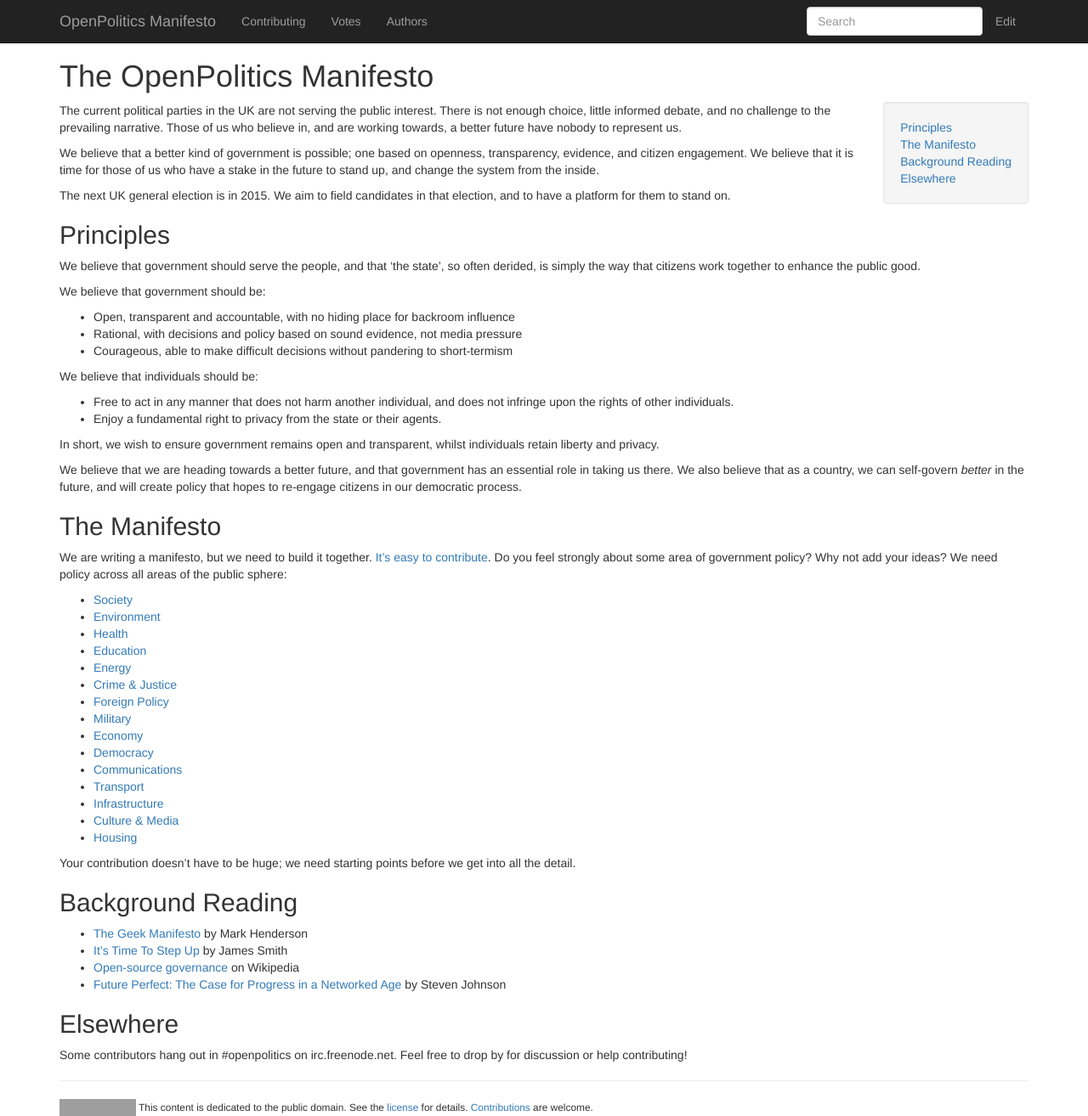
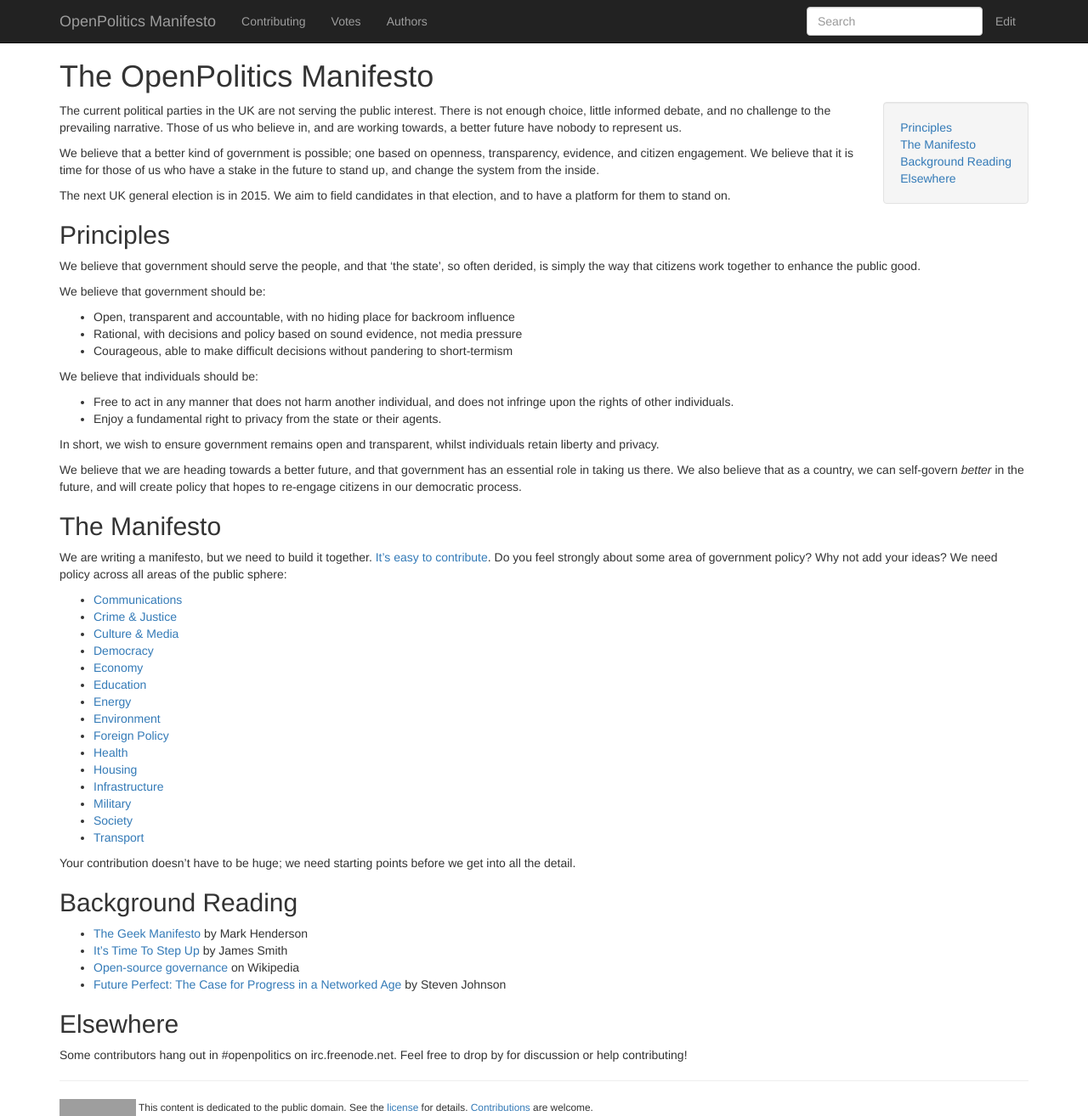
Before and after one commit to openpolitics/manifesto, a Jekyll site: the page built from index.md, in a window 1280 px wide and 1314 px high. Shown: the whole window at 85% size. Built offline with Jekyll 4.4.1, drawn with Linux system fonts in a browser that asks for light colours; nearby versions of some CDN libraries; part of the change alters nothing that is shown; grey boxes are pictures that could not be loaded.

Commit message:
Auto-generate list of policy pages

```diff
--- a/index.md
+++ b/index.md
@@ -34,21 +34,13 @@ We believe that we are heading towards a better future, and that government has
 
 We are writing a manifesto, but we need to build it together. [It's easy to contribute](contributing.html). Do you feel strongly about some area of government policy? Why not add your ideas? We need policy across all areas of the public sphere:
 
-* [Society](society.html)
-* [Environment](environment.html)
-* [Health](health.html)
-* [Education](education.html)
-* [Energy](energy.html)
-* [Crime & Justice](crime.html)
-* [Foreign Policy](foreign_policy.html)
-* [Military](military.html)
-* [Economy](economy.html)
-* [Democracy](democracy.html)
-* [Communications](communications.html)
-* [Transport](transport.html)
-* [Infrastructure](infrastructure.html)
-* [Culture & Media](culture.html)
-* [Housing](housing.html)
+<ul>
+  {% for page in site.pages %}
+    {% if page.layout == "policy" %}
+      <li> <a href='{{site.baseurl}}{{page.url}}'>{{ page.title }}</a></li>
+    {% endif %}
+  {% endfor %}
+</ul>
 
 Your contribution doesn't have to be huge; we need starting points before we get into all the detail.
 
```
